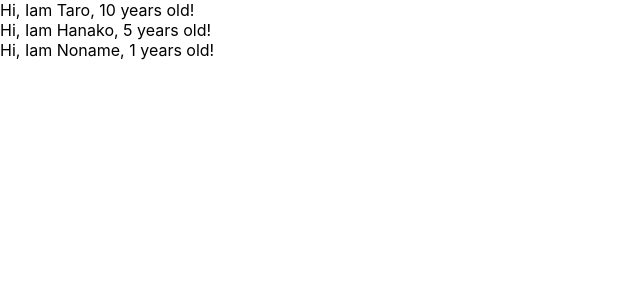
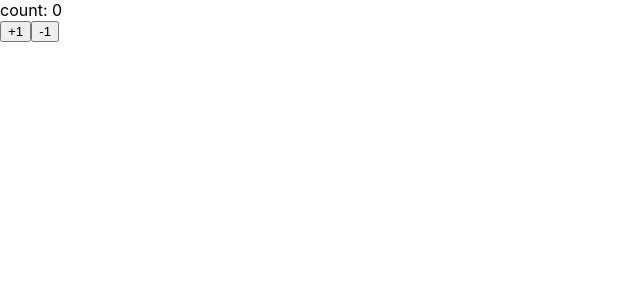
Before and after one commit to fujisho1/udemy-react-redux-crud-application, a React (Create React App) app: page / in a window 1280 px wide. Shown: the top 300 px of the page, without its empty margins (0-640 px from the left). Built offline with nearby package versions, Linux system fonts and the light colour scheme.

Commit message:
learn state and setState

```diff
--- a/src/App.js
+++ b/src/App.js
@@ -1,31 +1,38 @@
-import React from 'react';
-import PropTypes from 'prop-types';
+import React, { Component } from 'react';
 
-const App = () => {
-  const profiles = [
-    { name: "Taro", age: 10 },
-    { name: "Hanako", age: 5 },
-    { name: "Noname", age: 1 }
-  ]
+const App = () => (<Counter></Counter>)
 
-  return (
-    <div>
-      {
-        profiles.map((profile, index) => {
-          return <User name={profile.name} age={profile.age} key={index}></User>
-        })
-      }
-    </div>
-  )
-}
+class Counter extends Component {
+  constructor(props) {
+    super(props)
+    this.state = { count: 0 }
+  }
 
-const User = (props) => {
-return <div>Hi, Iam {props.name}, {props.age} years old!</div>
-}
+  handlePlusButton = () => {
+    this.setState({ count: this.state.count + 1}) // 必ずsetStateをつかう、使うとrender()が呼ばれる。
+  }
+  handleMinusButton = () => {
+    this.setState({ count: this.state.count -1 })
+  }
+  render() {
 
-User.propTypes = {
-  name: PropTypes.string,
-  age: PropTypes.number.isRequired
+    return (
+      <React.Fragment>
+        <div>count: { this.state.count }</div>
+        <button onClick={this.handlePlusButton}>+1</button>
+        <button onClick={this.handleMinusButton}>-1</button>
+      </React.Fragment>
+    )
+  }
 }
 
 export default App;
+
+
+
+/*
+Props:  Parent Component -> Child Component
+        Immutable
+State:  Internal Component
+        Mutable
+*/
```
